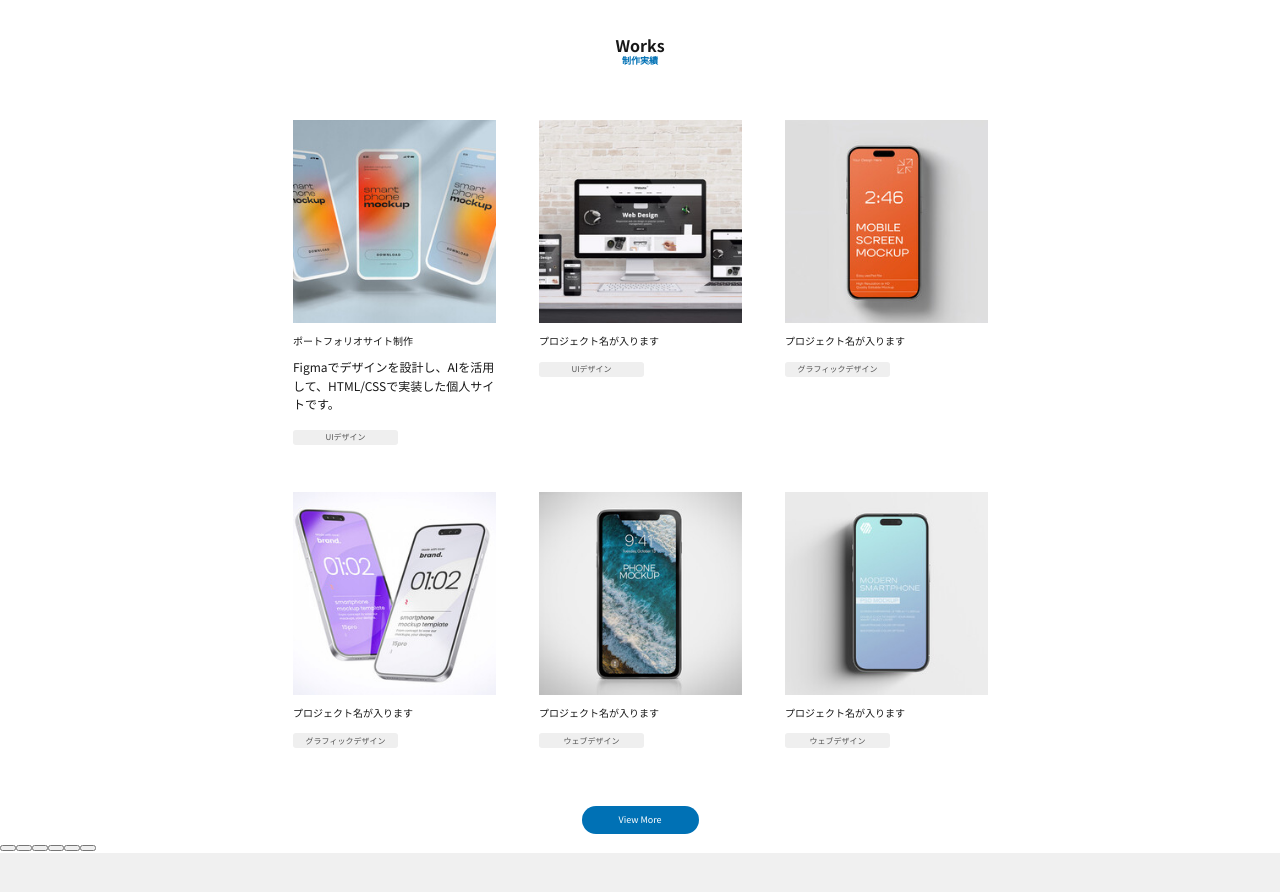
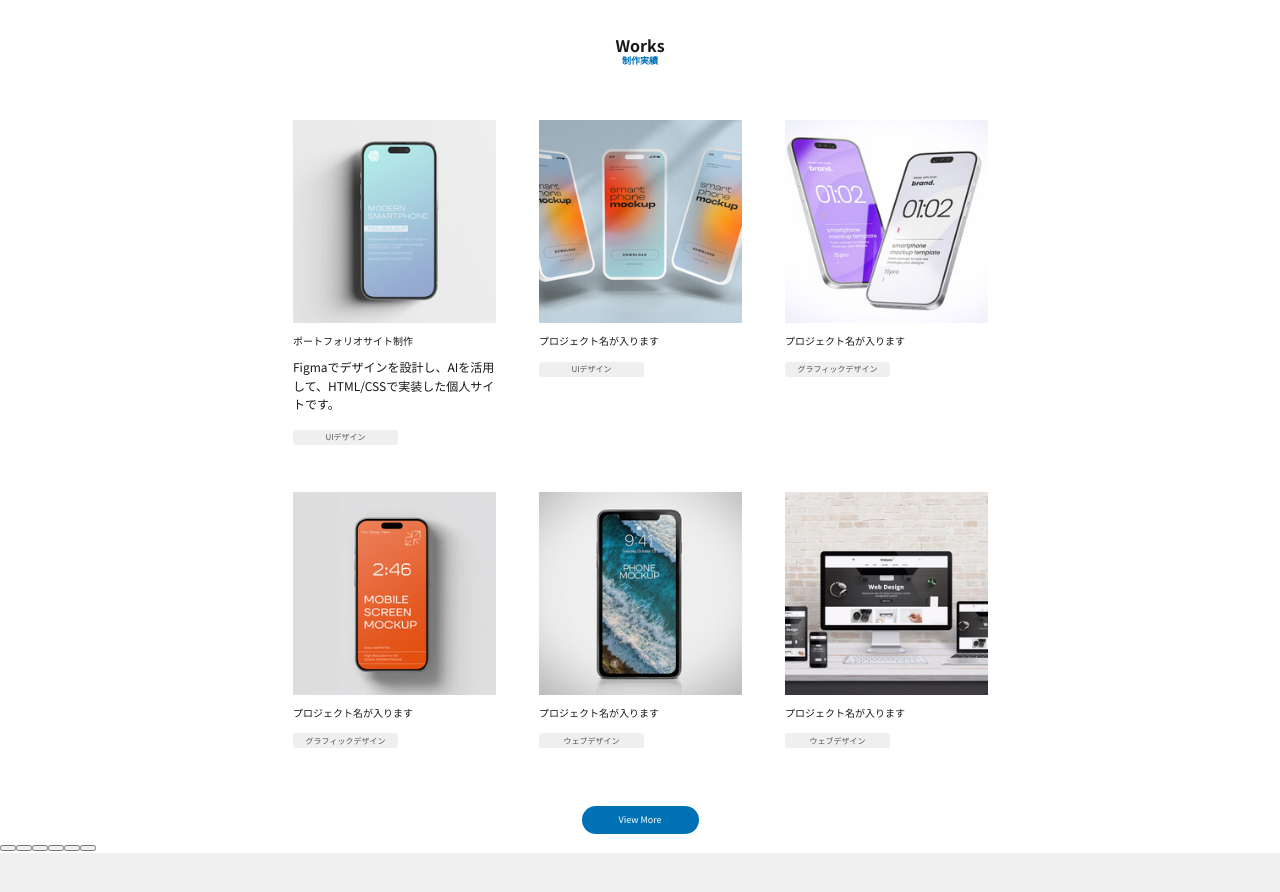
Before and after one commit to sayurimaeda/edixworks-maeda-sayuri, a plain HTML site: page index.html in a window 1280 px wide. Shown: the part 820-1712 px from the top of the page. Drawn offline with Linux system fonts and the light colour scheme.

Commit message:
Works内の画像入れ替え

```diff
--- a/index.html
+++ b/index.html
@@ -59,12 +59,12 @@
         <p>制作実績</p>
       </div>
       <div class="works-grid">
-        <article class="work-card"><img src="./assets/work1.jpg" alt="制作実績1"><h3>ポートフォリオサイト制作</h3><p>Figmaでデザインを設計し、AIを活用して、HTML/CSSで実装した個人サイトです。</p><span>UIデザイン</span></article>
-        <article class="work-card"><img src="./assets/work2.jpg" alt="制作実績2"><h3>プロジェクト名が入ります</h3><span>UIデザイン</span></article>
-        <article class="work-card"><img src="./assets/work3.jpg" alt="制作実績3"><h3>プロジェクト名が入ります</h3><span>グラフィックデザイン</span></article>
-        <article class="work-card"><img src="./assets/work4.jpg" alt="制作実績4"><h3>プロジェクト名が入ります</h3><span>グラフィックデザイン</span></article>
+        <article class="work-card"><img src="./assets/work6.jpg" alt="制作実績1"><h3>ポートフォリオサイト制作</h3><p>Figmaでデザインを設計し、AIを活用して、HTML/CSSで実装した個人サイトです。</p><span>UIデザイン</span></article>
+        <article class="work-card"><img src="./assets/work1.jpg" alt="制作実績2"><h3>プロジェクト名が入ります</h3><span>UIデザイン</span></article>
+        <article class="work-card"><img src="./assets/work4.jpg" alt="制作実績3"><h3>プロジェクト名が入ります</h3><span>グラフィックデザイン</span></article>
+        <article class="work-card"><img src="./assets/work3.jpg" alt="制作実績4"><h3>プロジェクト名が入ります</h3><span>グラフィックデザイン</span></article>
         <article class="work-card"><img src="./assets/work5.jpg" alt="制作実績5"><h3>プロジェクト名が入ります</h3><span>ウェブデザイン</span></article>
-        <article class="work-card"><img src="./assets/work6.jpg" alt="制作実績6"><h3>プロジェクト名が入ります</h3><span>ウェブデザイン</span></article>
+        <article class="work-card"><img src="./assets/work2.jpg" alt="制作実績6"><h3>プロジェクト名が入ります</h3><span>ウェブデザイン</span></article>
       </div>
       <a class="view-more" href="#">View More</a>
       <div class="carousel-dots" aria-label="Worksのページネーション"></div>
```
